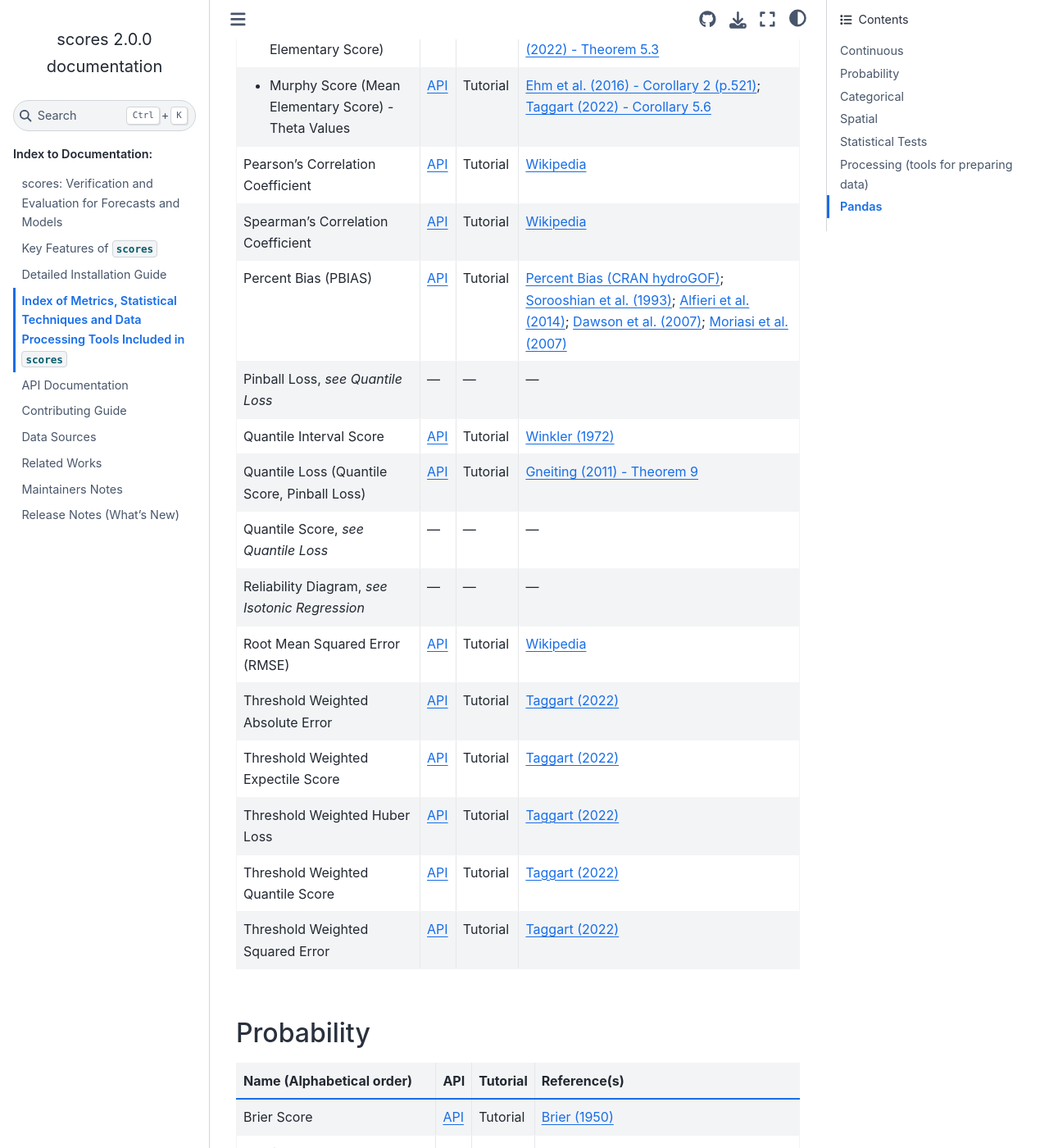
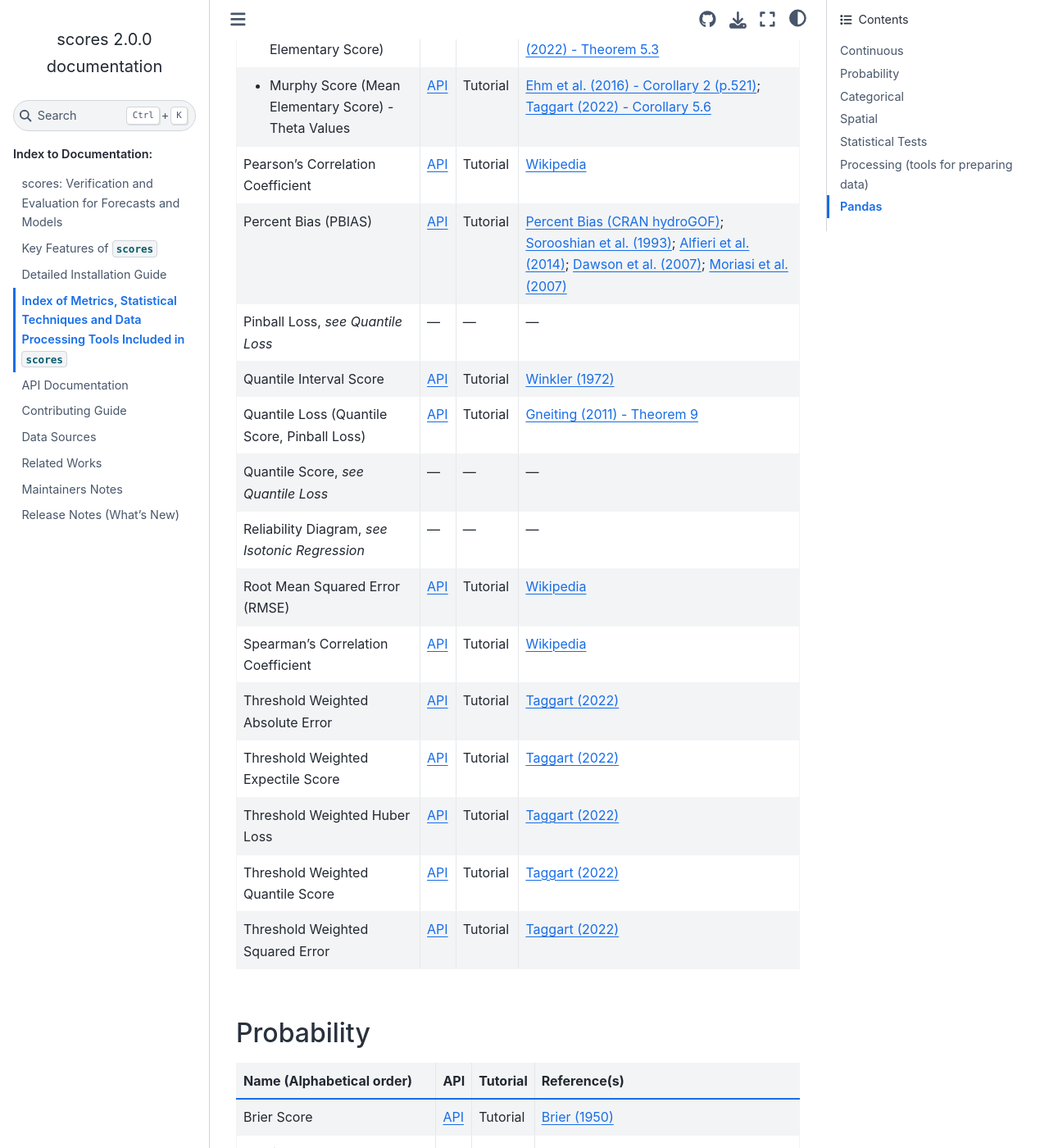
Before and after one commit to nci/scores, a Sphinx documentation site: the page built from docs/included.md, in a window 1280 px wide and 1400 px high, scrolled down 1368 px. Shown: the whole window at 82% size. Built offline with Sphinx 7.4.7 and the Sphinx Book theme 1.1.4, drawn with Linux system fonts in a browser that asks for light colours; pages that are not in the unit, such as notebooks, are missing from menus; part of the change alters nothing that is shown.

Commit message:
reorder alphabetically

```diff
--- a/docs/included.md
+++ b/docs/included.md
@@ -105,10 +105,6 @@
   - [API](api.md#scores.continuous.correlation.pearsonr)
   - [Tutorial](project:./tutorials/Pearsons_Correlation.md)
   - [Wikipedia](https://en.wikipedia.org/wiki/Pearson_correlation_coefficient)
-* - Spearman's Correlation Coefficient
-  - [API](api.md#scores.continuous.correlation.spearmanr)
-  - [Tutorial](project:./tutorials/Spearmans_Correlation.md)
-  - [Wikipedia](https://en.wikipedia.org/wiki/Spearman%27s_rank_correlation_coefficient)
 * - Percent Bias (PBIAS)
   - [API](api.md#scores.continuous.pbias)
   - [Tutorial](project:./tutorials/Additive_and_multiplicative_bias.md)
@@ -137,6 +133,10 @@
   - [API](api.md#scores.continuous.rmse)
   - [Tutorial](project:./tutorials/Root_Mean_Squared_Error.md)
   - [Wikipedia](https://en.wikipedia.org/wiki/Root-mean-square_deviation)
+* - Spearman's Correlation Coefficient
+  - [API](api.md#scores.continuous.correlation.spearmanr)
+  - [Tutorial](project:./tutorials/Spearmans_Correlation.md)
+  - [Wikipedia](https://en.wikipedia.org/wiki/Spearman%27s_rank_correlation_coefficient)
 * - Threshold Weighted Absolute Error
   - [API](api.md#scores.continuous.tw_absolute_error)
   - [Tutorial](project:./tutorials/Threshold_Weighted_Scores.md)
```
